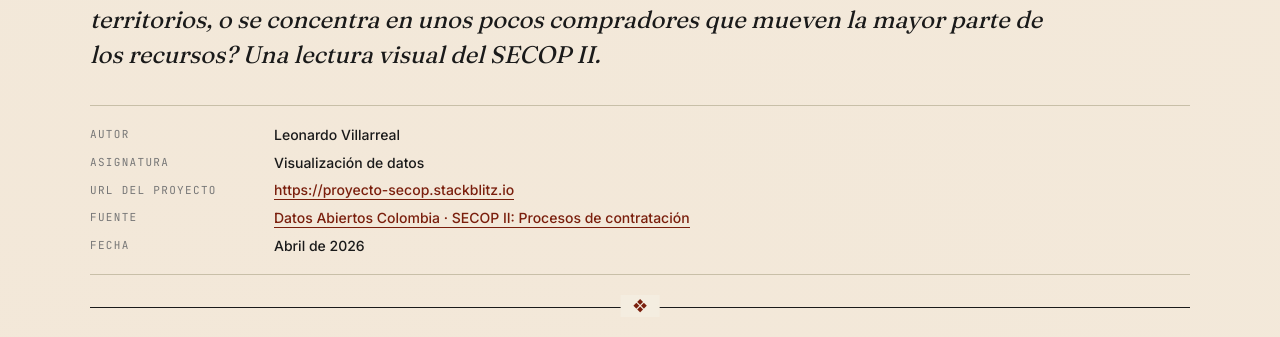
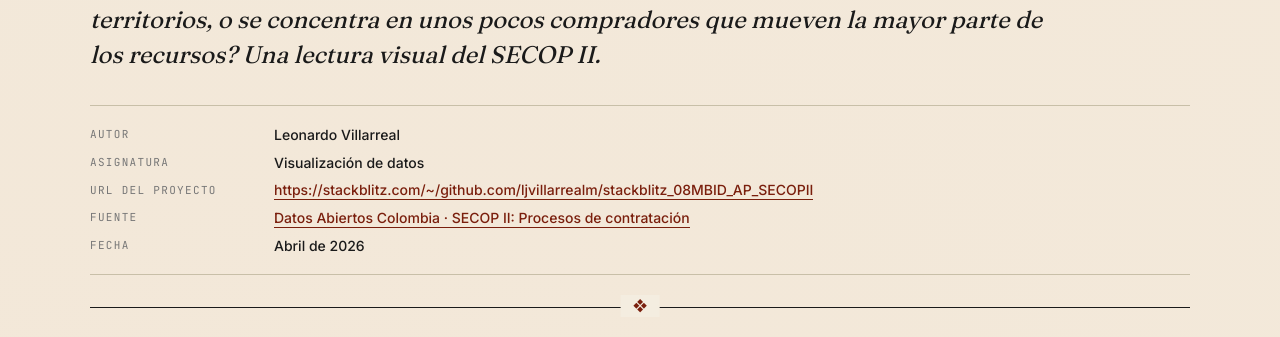
Before and after one commit to ljvillarrealm/stackblitz_08MBID_AP_SECOPII, a website: page index.html in a window 1280 px wide. Shown: the part 456-793 px from the top of the page. Drawn offline with Linux system fonts and the light colour scheme; a script that the page names is missing.

Commit message:
finla release

```diff
--- a/index.html
+++ b/index.html
@@ -34,7 +34,7 @@
       <dl>
         <dt>Autor</dt><dd>Leonardo Villarreal</dd>
         <dt>Asignatura</dt><dd>Visualización de datos</dd>
-        <dt>URL del proyecto</dt><dd><a href="#" class="link">https://proyecto-secop.stackblitz.io</a></dd>
+        <dt>URL del proyecto</dt><dd><a href="#" class="link">https://stackblitz.com/~/github.com/ljvillarrealm/stackblitz_08MBID_AP_SECOPII</a></dd>
         <dt>Fuente</dt><dd><a href="https://www.datos.gov.co/Estad-sticas-Nacionales/SECOP-II-Procesos-de-Contrataci-n/p6dx-8zbt/about_data" class="link">Datos Abiertos Colombia · SECOP II: Procesos de contratación</a></dd>
         <dt>Fecha</dt><dd>Abril de 2026</dd>
       </dl>
```
